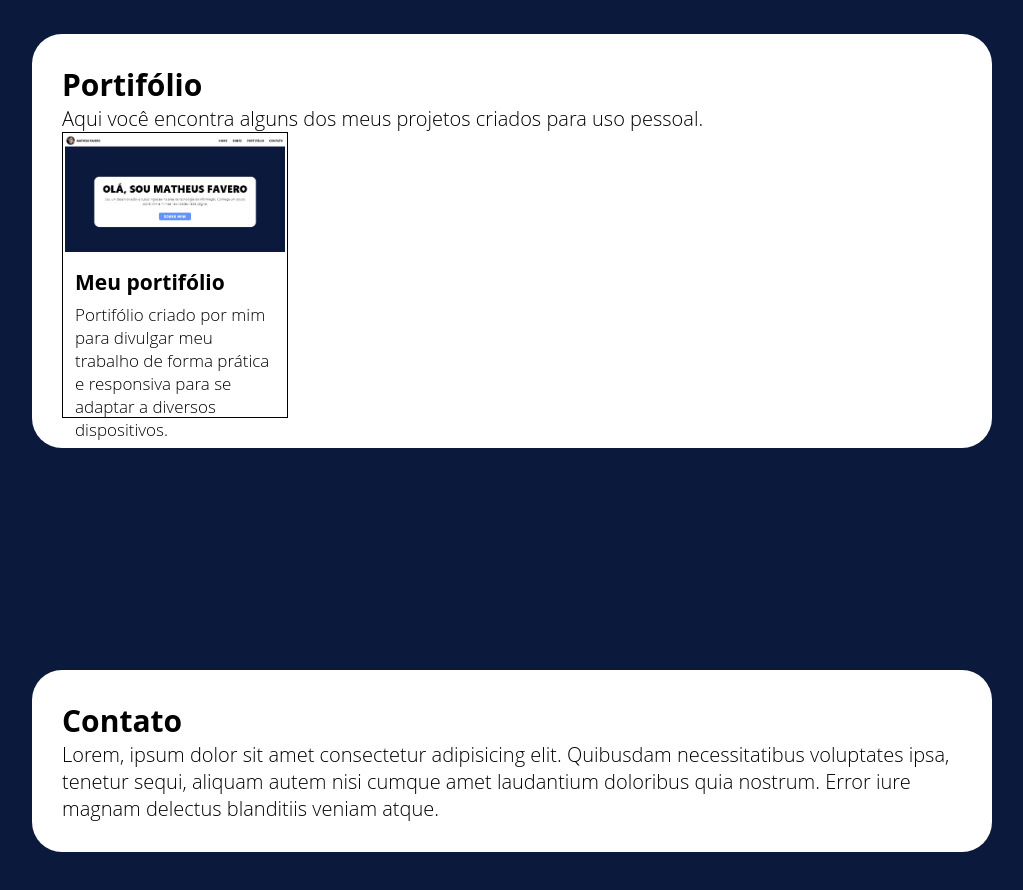
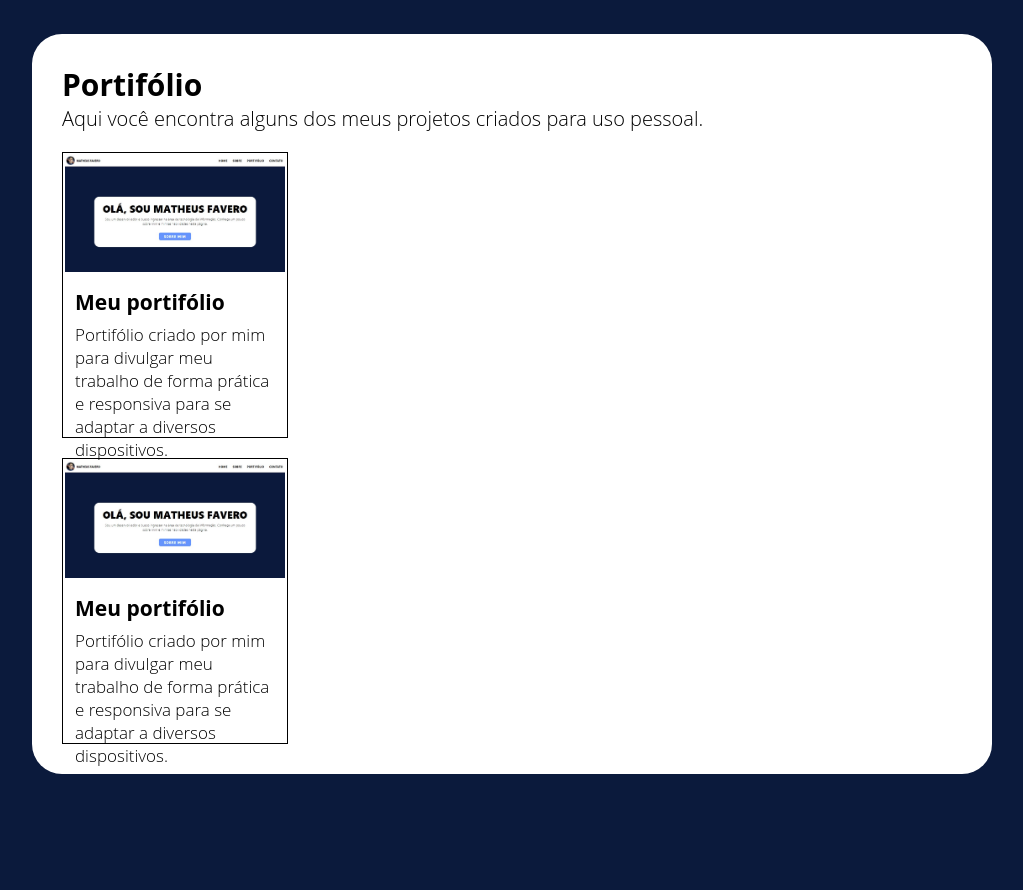
Before and after one commit to MatheusFavero/portfolio, a plain HTML site: page index.html in a window 1280 px wide. Shown: the part 1640-2530 px from the top of the page, without its empty margins (128-1151 px from the left). Drawn offline with Linux system fonts and the light colour scheme.

Commit message:
adding work examples

```diff
--- a/index.html
+++ b/index.html
@@ -80,16 +80,21 @@
                 <h1>Portifólio</h1>
                 <p>Aqui você encontra alguns dos meus projetos criados para uso pessoal.</p>
 
-                <div id="example1" class="workExamples">
-
-                    <img src="images/portfolioExample.jpg" alt="Exemplo do meu portifólio">
-
-                    <div class="portfolioText">
-
-                        <h2>Meu portifólio</h2>
-                        <p>Portifólio criado por mim para divulgar meu trabalho de forma prática e responsiva para se adaptar a diversos dispositivos.</p>
+                <div id="portfolioItems">
+                    <div class="workExamples">
+                        <img src="images/portfolioExample.jpg" alt="Exemplo do meu portifólio">
+                        <div class="portfolioText">
+                            <h2>Meu portifólio</h2>
+                            <p>Portifólio criado por mim para divulgar meu trabalho de forma prática e responsiva para se adaptar a diversos dispositivos.</p>
+                        </div>
                     </div>
-
+                    <div class="workExamples">
+                        <img src="images/portfolioExample.jpg" alt="Exemplo do meu portifólio">
+                        <div class="portfolioText">
+                            <h2>Meu portifólio</h2>
+                            <p>Portifólio criado por mim para divulgar meu trabalho de forma prática e responsiva para se adaptar a diversos dispositivos.</p>
+                        </div>
+                    </div>
                 </div>
 
             </section>
--- a/style/style.css
+++ b/style/style.css
@@ -261,6 +261,7 @@ main{
     width: 220px;
     height: 280px;
     padding: 2px;
+    margin-top: 20px;
 
 }
 .workExamples img{
```
